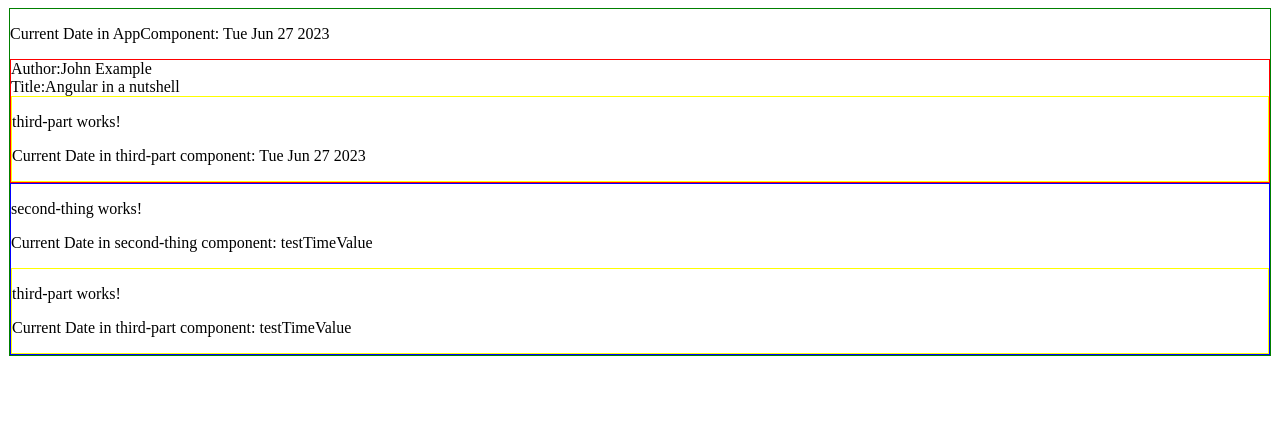
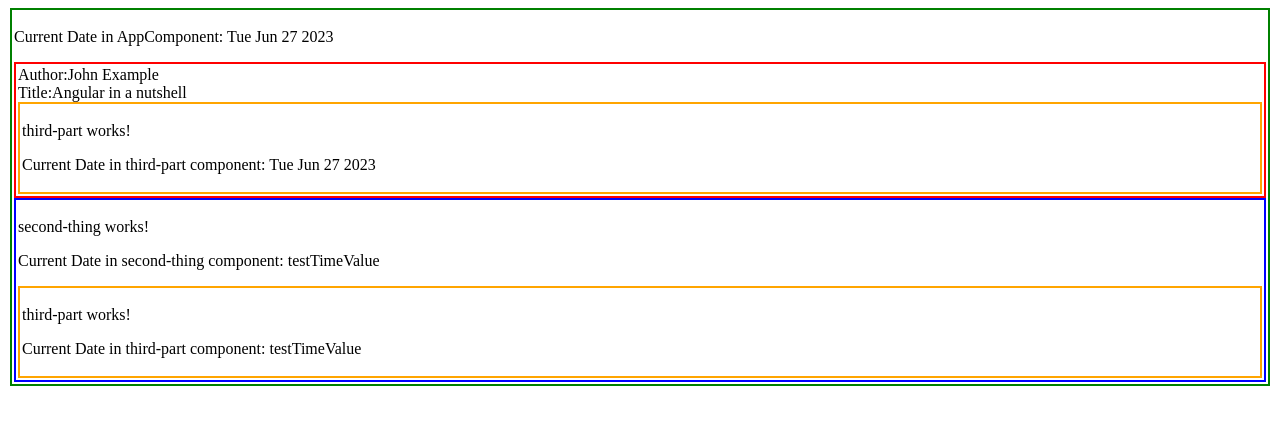
Before and after one commit to aldorn-cg/getStarted, an Angular app: page / in a window 1280 px wide. Shown: the top 424 px of the page. Built offline with nearby package versions, Linux system fonts and the light colour scheme.

Commit message:
adjust styling

```diff
--- a/src/app/app.component.scss
+++ b/src/app/app.component.scss
@@ -1,5 +1,6 @@
 :host {
     display: block;
-    border: 1px solid green;
-    margin: 1px;
+    border: 2px solid green;
+    margin: 2px;
+    padding: 2px;
 }
--- a/src/app/book-details/book-details.component.scss
+++ b/src/app/book-details/book-details.component.scss
@@ -1,4 +1,5 @@
 :host {
     display: block;
-    border: 1px solid red;
+    border: 2px solid red;
+    padding: 2px;
 }
--- a/src/app/second-thing/second-thing.component.scss
+++ b/src/app/second-thing/second-thing.component.scss
@@ -1,4 +1,5 @@
 :host {
     display: block;
-    border: 1px solid blue;
+    border: 2px solid blue;
+    padding: 2px;
 }
--- a/src/app/third-part/third-part.component.scss
+++ b/src/app/third-part/third-part.component.scss
@@ -1,4 +1,5 @@
 :host {
     display: block;
-    border: 1px solid yellow;
+    border: 2px solid orange;
+    padding: 2px;
 }
```
